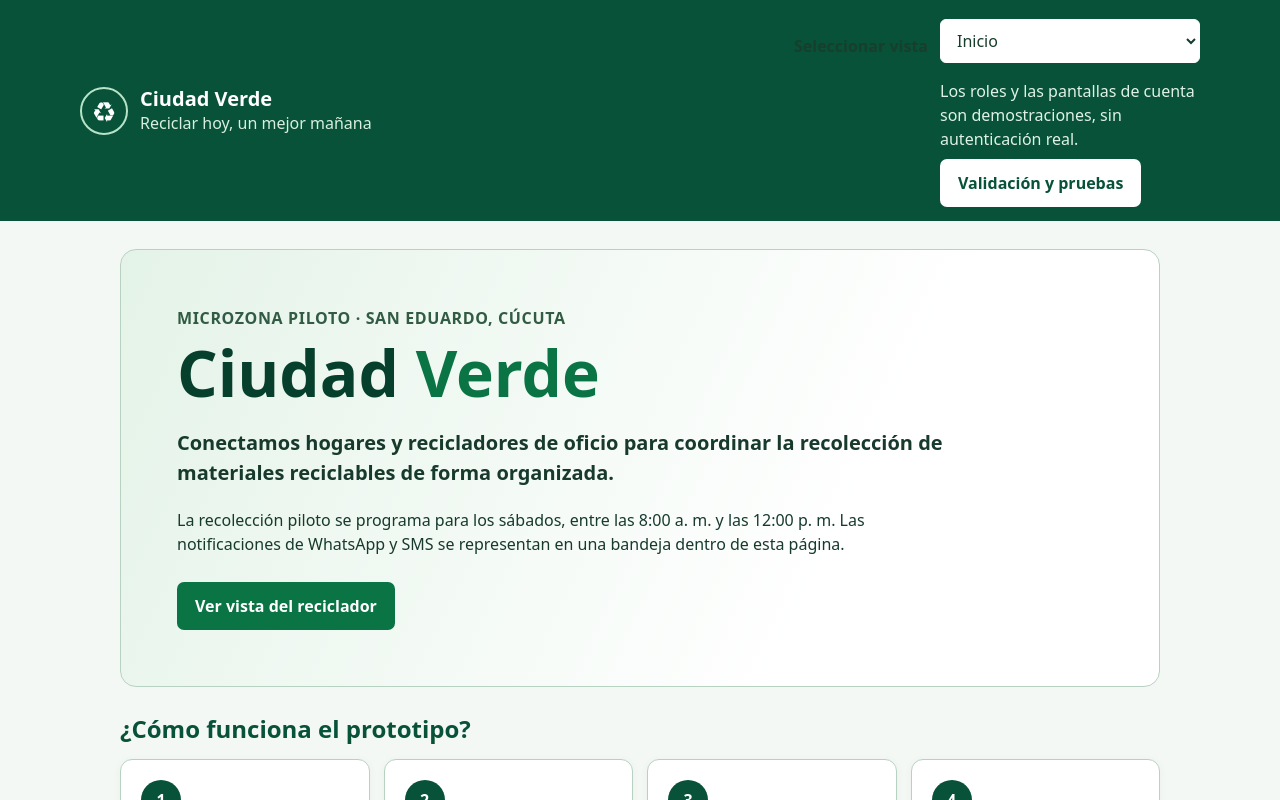
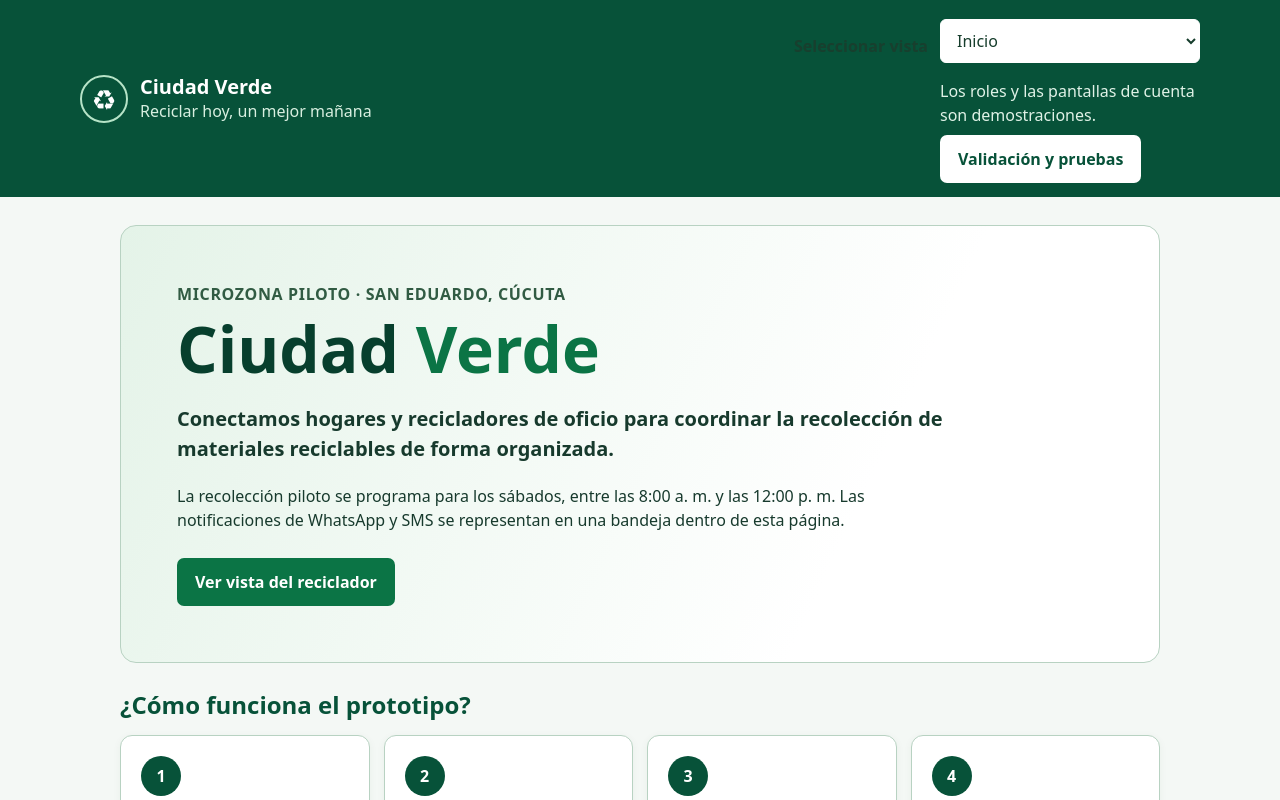
Before and after one commit to KerwinG01/Proyecto-de-ingenieria-, a plain HTML site: page index.html in a window 1280 px wide. Drawn offline with Linux system fonts and the light colour scheme.

Commit message:
Remove redundant text in index.html

```diff
--- a/index.html
+++ b/index.html
@@ -33,7 +33,7 @@
           <option value="cuenta-perfil">Perfil</option>
         </optgroup>
       </select>
-      <span id="nota-rol" class="solo-lector">Los roles y las pantallas de cuenta son demostraciones, sin autenticación real.</span>
+      <span id="nota-rol" class="solo-lector">Los roles y las pantallas de cuenta son demostraciones.</span>
       <a class="boton boton-pruebas" href="./test/tests.html" target="_blank" rel="noopener">Validación y pruebas</a>
     </div>
   </header>
@@ -50,7 +50,7 @@
 
   <footer class="pie-pagina">
     <strong>Ciudad Verde</strong>
-    <span>Reciclar es un compromiso de todos · Prototipo académico para San Eduardo, Cúcuta</span>
+    <span>Reciclar es un compromiso de todos.</span>
   </footer>
 
   <script type="module">
```
